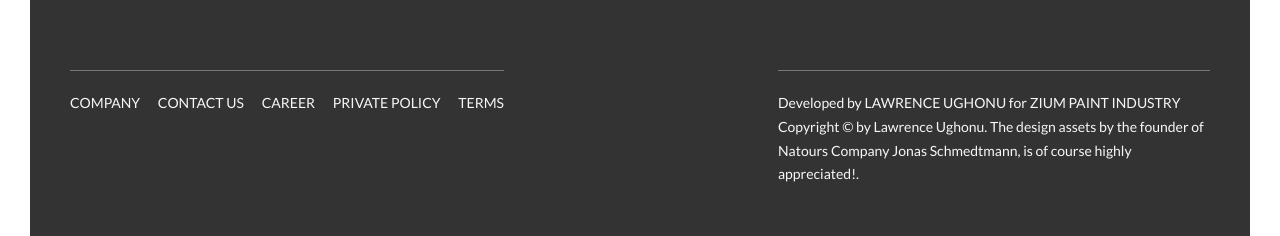
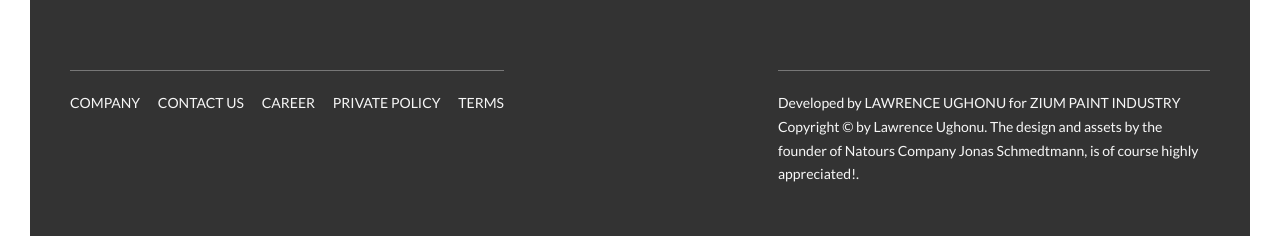
Before and after one commit to bykelaw/Natours, a website: page index.html in a window 1280 px wide. Shown: the part 6098-6334 px from the top of the page. Drawn offline with Linux system fonts and the light colour scheme.

Commit message:
corrected the statement in the footer

```diff
--- a/index.html
+++ b/index.html
@@ -510,7 +510,7 @@
           <p class="footer__copyright">
             Developed by <a href="#" class="footer__link">Lawrence Ughonu</a> for
             <a href="#" class="footer__link">Zium Paint Industry</a> Copyright
-            &copy; by Lawrence Ughonu. The design assets by the founder of Natours Company Jonas Schmedtmann, is
+            &copy; by Lawrence Ughonu. The design and assets by the founder of Natours Company Jonas Schmedtmann, is
             of course highly appreciated!.
           </p>
         </div>
```
